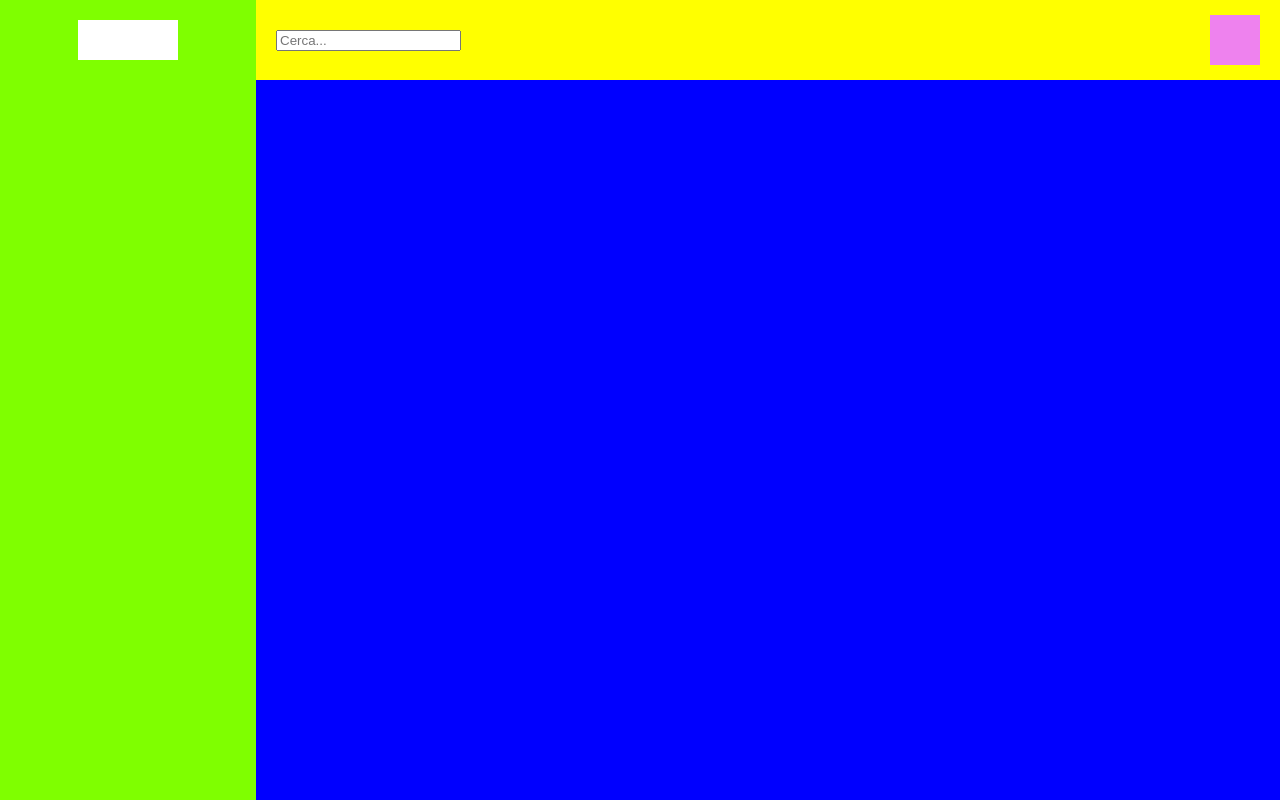
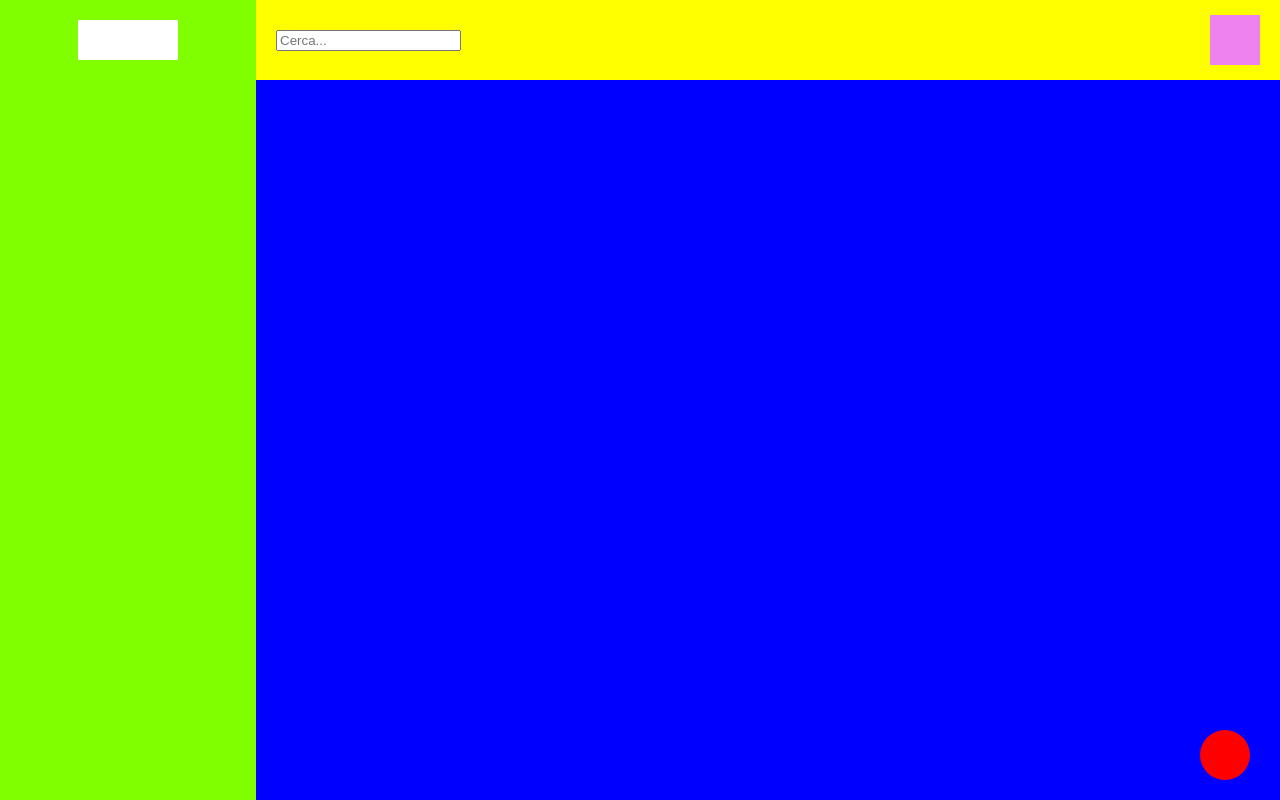
Before and after one commit to ste-giordano95/Layout, a plain HTML site: page index.html in a window 1280 px wide. Drawn offline with Linux system fonts and the light colour scheme.

Commit message:
Add button-fixed

```diff
--- a/css/index-style.css
+++ b/css/index-style.css
@@ -41,3 +41,16 @@
     background-color: violet;
     margin-right: 20px;
 }
+
+.button-fixed {
+    position: fixed;
+    bottom: 20px;
+    right: 30px;
+    font-size: 18px;
+    background-color: red;
+    padding: 15px;
+    width: 20px;
+    height: 20px;
+    border-radius: 26px;
+    cursor: pointer;
+}
--- a/index.html
+++ b/index.html
@@ -28,7 +28,7 @@
 
         <main>
             <div class="main-container d-flex">
-
+                <div class="button-fixed"></div>
             </div>
         </main>
     </div>
```
